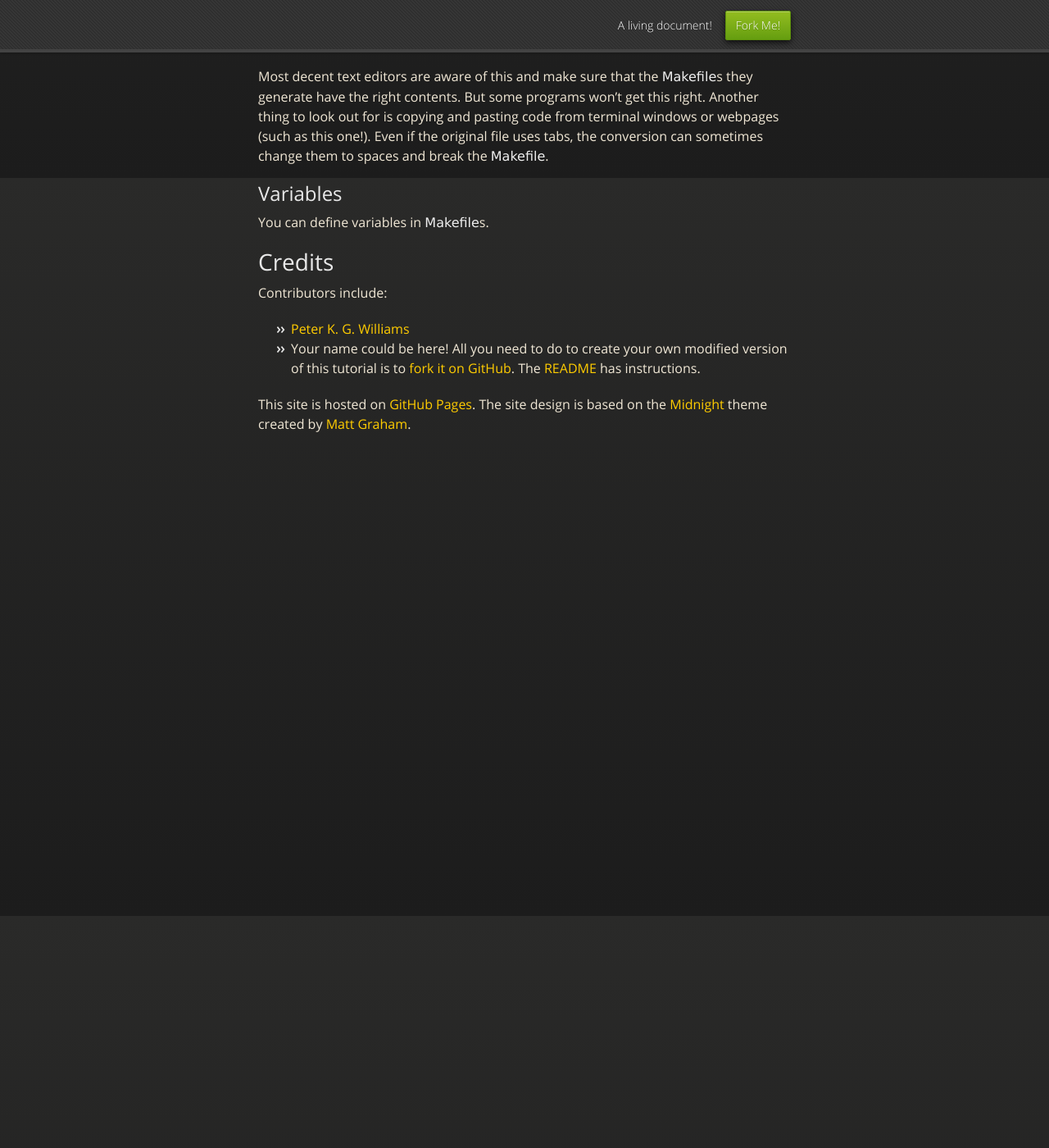
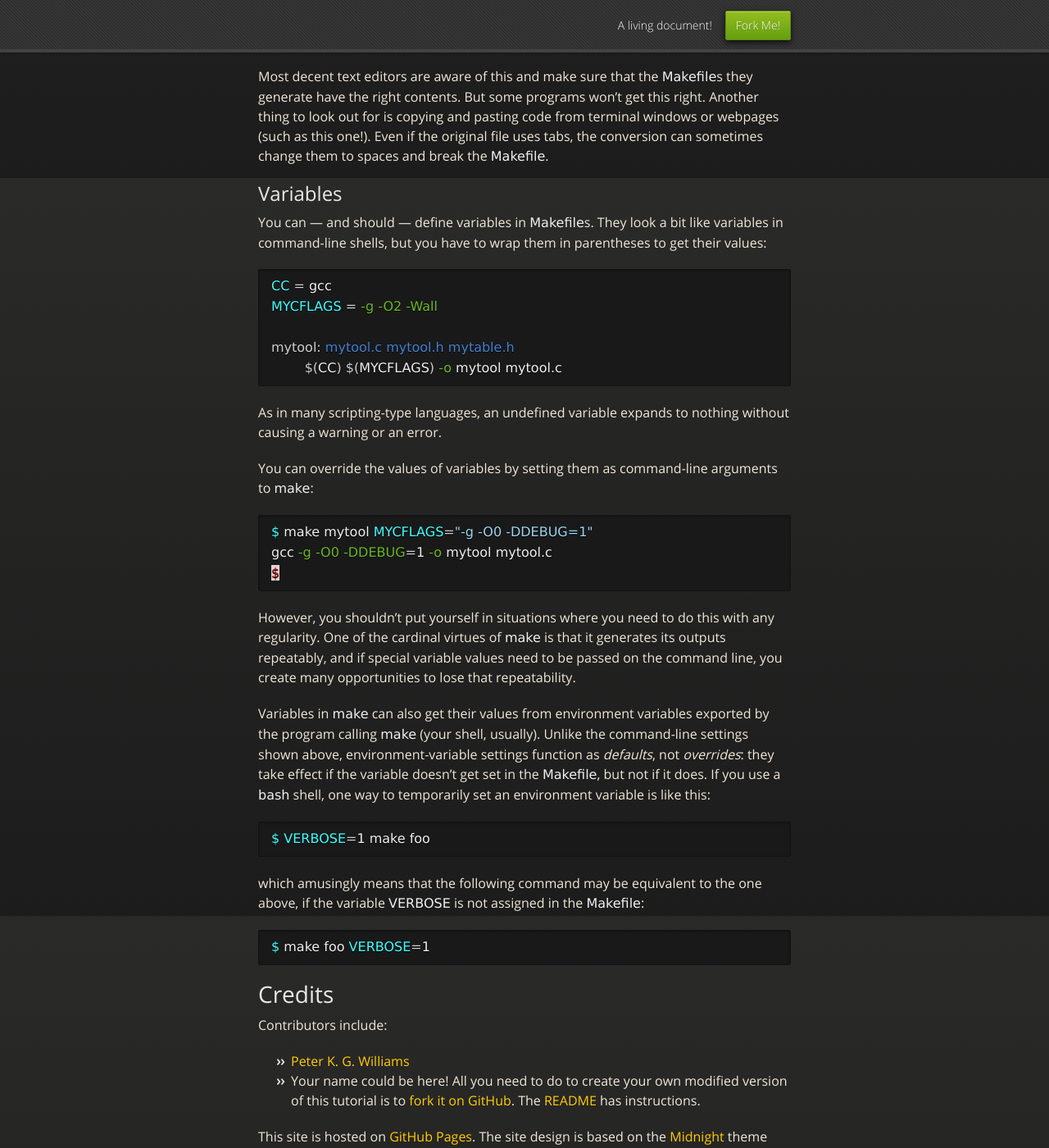
Before and after one commit to pkgw/make_for_scientists, a Jekyll site: the page built from index.md, in a window 1280 px wide and 1400 px high, scrolled down 5183 px. Shown: the whole window at 82% size. Built offline with Jekyll 4.4.1, drawn with Linux system fonts in a browser that asks for light colours; nearby versions of some CDN libraries; Markdown is read by kramdown in place of the engine named in the settings; before the commit the page ends 5822 px from its top, so only the background shows below that.

Commit message:
Write up variables a little bit

```diff
--- a/index.md
+++ b/index.md
@@ -267,7 +267,53 @@ the conversion can sometimes change them to spaces and break the `Makefile`.
 Variables
 ---------
 
-You can define variables in `Makefile`s.
+You can --- and should --- define variables in `Makefile`s. They look a bit
+like variables in command-line shells, but you have to wrap them in
+parentheses to get their values:
+
+{% highlight make %}
+CC = gcc
+MYCFLAGS = -g -O2 -Wall
+
+mytool: mytool.c mytool.h mytable.h
+	$(CC) $(MYCFLAGS) -o mytool mytool.c
+{% endhighlight %}
+
+As in many scripting-type languages, an undefined variable expands to nothing
+without causing a warning or an error.
+
+You can override the values of variables by setting them as command-line
+arguments to `make`:
+
+{% highlight bash %}
+$ make mytool MYCFLAGS="-g -O0 -DDEBUG=1"
+gcc -g -O0 -DDEBUG=1 -o mytool mytool.c
+$
+{% endhighlight %}
+
+However, you shouldn't put yourself in situations where you need to do this
+with any regularity. One of the cardinal virtues of `make` is that it
+generates its outputs repeatably, and if special variable values need to be
+passed on the command line, you create many opportunities to lose that
+repeatability.
+
+Variables in `make` can also get their values from environment variables
+exported by the program calling `make` (your shell, usually). Unlike the
+command-line settings shown above, environment-variable settings function as
+*defaults*, not *overrides*: they take effect if the variable doesn't get set
+in the `Makefile`, but not if it does. If you use a `bash` shell, one way to
+temporarily set an environment variable is like this:
+
+{% highlight bash %}
+$ VERBOSE=1 make foo
+{% endhighlight %}
+
+which amusingly means that the following command may be equivalent to the one
+above, if the variable `VERBOSE` is not assigned in the `Makefile`:
+
+{% highlight bash %}
+$ make foo VERBOSE=1
+{% endhighlight %}
 
 
 <h1 id="credits">Credits</h1>
```
